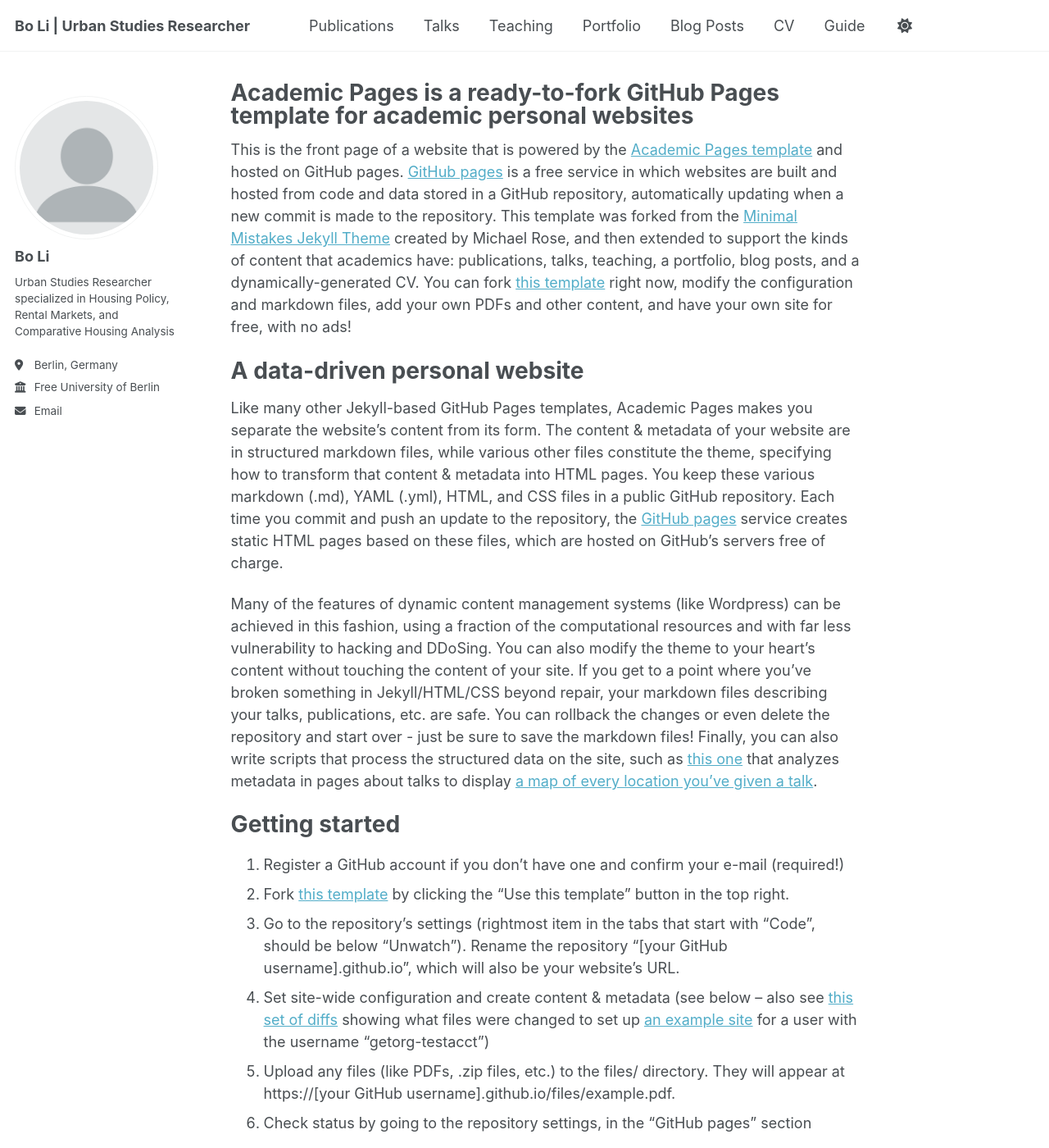
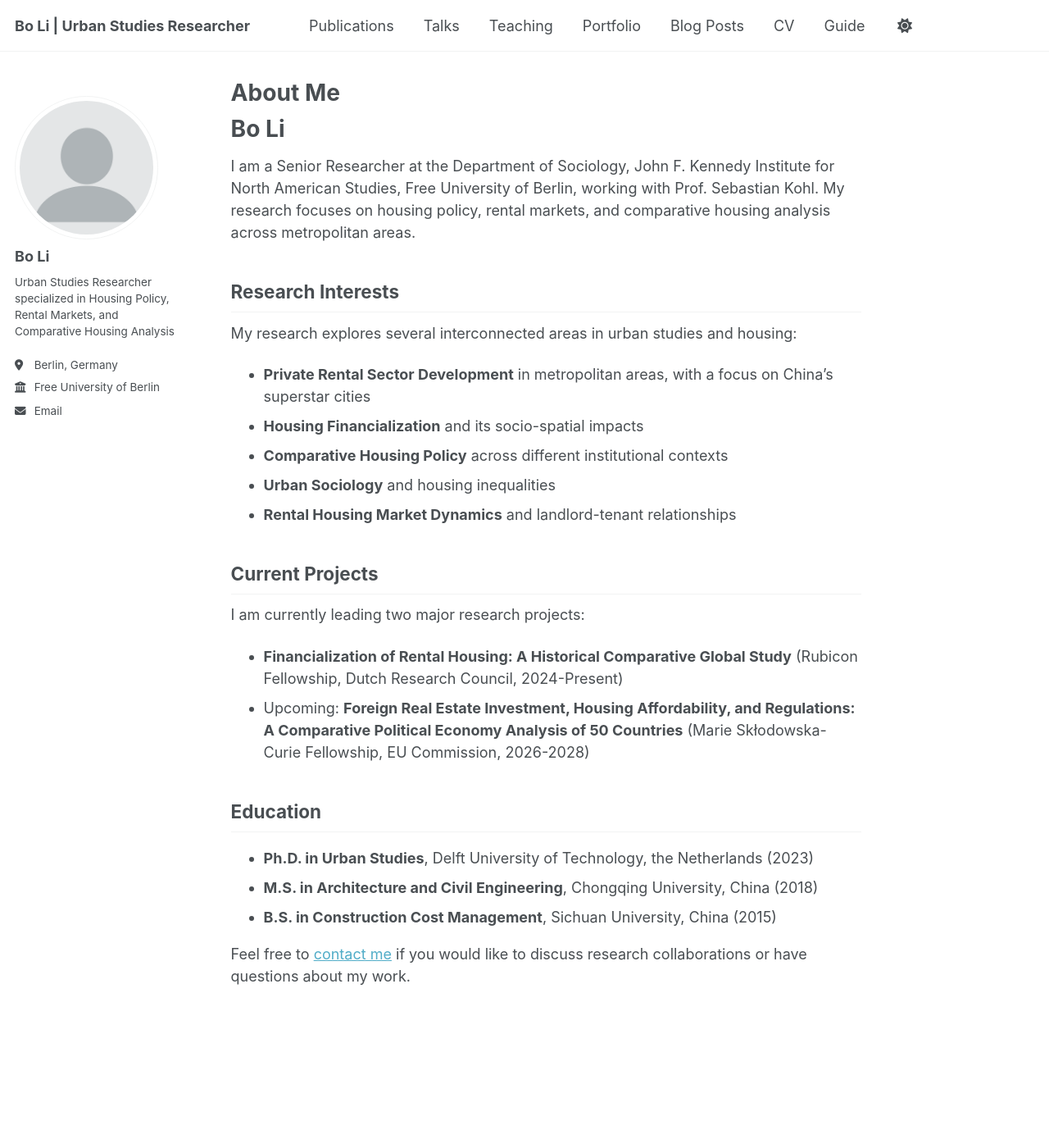
Before and after one commit to housingforall/housingforall.github.io, a Jekyll site: the page built from _pages/about.md, in a window 1280 px wide and 1400 px high. Shown: the whole window at 82% size. Built offline with Jekyll 4.4.1, drawn with Linux system fonts in a browser that asks for light colours; some of the changed text lies outside the part shown.

Commit message:
Update about.md

```diff
--- a/_pages/about.md
+++ b/_pages/about.md
@@ -1,49 +1,38 @@
 ---
 permalink: /
-title: "Academic Pages is a ready-to-fork GitHub Pages template for academic personal websites"
+title: "About Me"
+excerpt: "About me"
 author_profile: true
 redirect_from:
   - /about/
   - /about.html
 ---
 
-This is the front page of a website that is powered by the [Academic Pages template](https://github.com/academicpages/academicpages.github.io) and hosted on GitHub pages. [GitHub pages](https://pages.github.com) is a free service in which websites are built and hosted from code and data stored in a GitHub repository, automatically updating when a new commit is made to the repository. This template was forked from the [Minimal Mistakes Jekyll Theme](https://mmistakes.github.io/minimal-mistakes/) created by Michael Rose, and then extended to support the kinds of content that academics have: publications, talks, teaching, a portfolio, blog posts, and a dynamically-generated CV. You can fork [this template](https://github.com/academicpages/academicpages.github.io) right now, modify the configuration and markdown files, add your own PDFs and other content, and have your own site for free, with no ads!
+# Bo Li
 
-A data-driven personal website
-======
-Like many other Jekyll-based GitHub Pages templates, Academic Pages makes you separate the website's content from its form. The content & metadata of your website are in structured markdown files, while various other files constitute the theme, specifying how to transform that content & metadata into HTML pages. You keep these various markdown (.md), YAML (.yml), HTML, and CSS files in a public GitHub repository. Each time you commit and push an update to the repository, the [GitHub pages](https://pages.github.com/) service creates static HTML pages based on these files, which are hosted on GitHub's servers free of charge.
+I am a Senior Researcher at the Department of Sociology, John F. Kennedy Institute for North American Studies, Free University of Berlin, working with Prof. Sebastian Kohl. My research focuses on housing policy, rental markets, and comparative housing analysis across metropolitan areas.
 
-Many of the features of dynamic content management systems (like Wordpress) can be achieved in this fashion, using a fraction of the computational resources and with far less vulnerability to hacking and DDoSing. You can also modify the theme to your heart's content without touching the content of your site. If you get to a point where you've broken something in Jekyll/HTML/CSS beyond repair, your markdown files describing your talks, publications, etc. are safe. You can rollback the changes or even delete the repository and start over - just be sure to save the markdown files! Finally, you can also write scripts that process the structured data on the site, such as [this one](https://github.com/academicpages/academicpages.github.io/blob/master/talkmap.ipynb) that analyzes metadata in pages about talks to display [a map of every location you've given a talk](https://academicpages.github.io/talkmap.html).
+## Research Interests
 
-Getting started
-======
-1. Register a GitHub account if you don't have one and confirm your e-mail (required!)
-1. Fork [this template](https://github.com/academicpages/academicpages.github.io) by clicking the "Use this template" button in the top right.
-1. Go to the repository's settings (rightmost item in the tabs that start with "Code", should be below "Unwatch"). Rename the repository "[your GitHub username].github.io", which will also be your website's URL.
-1. Set site-wide configuration and create content & metadata (see below -- also see [this set of diffs](http://archive.is/3TPas) showing what files were changed to set up [an example site](https://getorg-testacct.github.io) for a user with the username "getorg-testacct")
-1. Upload any files (like PDFs, .zip files, etc.) to the files/ directory. They will appear at https://[your GitHub username].github.io/files/example.pdf.
-1. Check status by going to the repository settings, in the "GitHub pages" section
+My research explores several interconnected areas in urban studies and housing:
 
-Site-wide configuration
-------
-The main configuration file for the site is in the base directory in [_config.yml](https://github.com/academicpages/academicpages.github.io/blob/master/_config.yml), which defines the content in the sidebars and other site-wide features. You will need to replace the default variables with ones about yourself and your site's github repository. The configuration file for the top menu is in [_data/navigation.yml](https://github.com/academicpages/academicpages.github.io/blob/master/_data/navigation.yml). For example, if you don't have a portfolio or blog posts, you can remove those items from that navigation.yml file to remove them from the header.
+- **Private Rental Sector Development** in metropolitan areas, with a focus on China's superstar cities
+- **Housing Financialization** and its socio-spatial impacts
+- **Comparative Housing Policy** across different institutional contexts
+- **Urban Sociology** and housing inequalities
+- **Rental Housing Market Dynamics** and landlord-tenant relationships
 
-Create content & metadata
-------
-For site content, there is one markdown file for each type of content, which are stored in directories like _publications, _talks, _posts, _teaching, or _pages. For example, each talk is a markdown file in the [_talks directory](https://github.com/academicpages/academicpages.github.io/tree/master/_talks). At the top of each markdown file is structured data in YAML about the talk, which the theme will parse to do lots of cool stuff. The same structured data about a talk is used to generate the list of talks on the [Talks page](https://academicpages.github.io/talks), each [individual page](https://academicpages.github.io/talks/2012-03-01-talk-1) for specific talks, the talks section for the [CV page](https://academicpages.github.io/cv), and the [map of places you've given a talk](https://academicpages.github.io/talkmap.html) (if you run this [python file](https://github.com/academicpages/academicpages.github.io/blob/master/talkmap.py) or [Jupyter notebook](https://github.com/academicpages/academicpages.github.io/blob/master/talkmap.ipynb), which creates the HTML for the map based on the contents of the _talks directory).
+## Current Projects
 
-**Markdown generator**
+I am currently leading two major research projects:
 
-The repository includes [a set of Jupyter notebooks](https://github.com/academicpages/academicpages.github.io/tree/master/markdown_generator
-) that converts a CSV containing structured data about talks or presentations into individual markdown files that will be properly formatted for the Academic Pages template. The sample CSVs in that directory are the ones I used to create my own personal website at stuartgeiger.com. My usual workflow is that I keep a spreadsheet of my publications and talks, then run the code in these notebooks to generate the markdown files, then commit and push them to the GitHub repository.
+- **Financialization of Rental Housing: A Historical Comparative Global Study** (Rubicon Fellowship, Dutch Research Council, 2024-Present)
+- Upcoming: **Foreign Real Estate Investment, Housing Affordability, and Regulations: A Comparative Political Economy Analysis of 50 Countries** (Marie Skłodowska-Curie Fellowship, EU Commission, 2026-2028)
 
-How to edit your site's GitHub repository
-------
-Many people use a git client to create files on their local computer and then push them to GitHub's servers. If you are not familiar with git, you can directly edit these configuration and markdown files directly in the github.com interface. Navigate to a file (like [this one](https://github.com/academicpages/academicpages.github.io/blob/master/_talks/2012-03-01-talk-1.md) and click the pencil icon in the top right of the content preview (to the right of the "Raw | Blame | History" buttons). You can delete a file by clicking the trashcan icon to the right of the pencil icon. You can also create new files or upload files by navigating to a directory and clicking the "Create new file" or "Upload files" buttons.
+## Education
 
-Example: editing a markdown file for a talk
-![Editing a markdown file for a talk](/images/editing-talk.png)
+- **Ph.D. in Urban Studies**, Delft University of Technology, the Netherlands (2023)
+- **M.S. in Architecture and Civil Engineering**, Chongqing University, China (2018)
+- **B.S. in Construction Cost Management**, Sichuan University, China (2015)
 
-For more info
-------
-More info about configuring Academic Pages can be found in [the guide](https://academicpages.github.io/markdown/), the [growing wiki](https://github.com/academicpages/academicpages.github.io/wiki), and you can always [ask a question on GitHub](https://github.com/academicpages/academicpages.github.io/discussions). The [guides for the Minimal Mistakes theme](https://mmistakes.github.io/minimal-mistakes/docs/configuration/) (which this theme was forked from) might also be helpful.
+Feel free to [contact me](mailto:bo.li@fu-berlin.de) if you would like to discuss research collaborations or have questions about my work.
```
